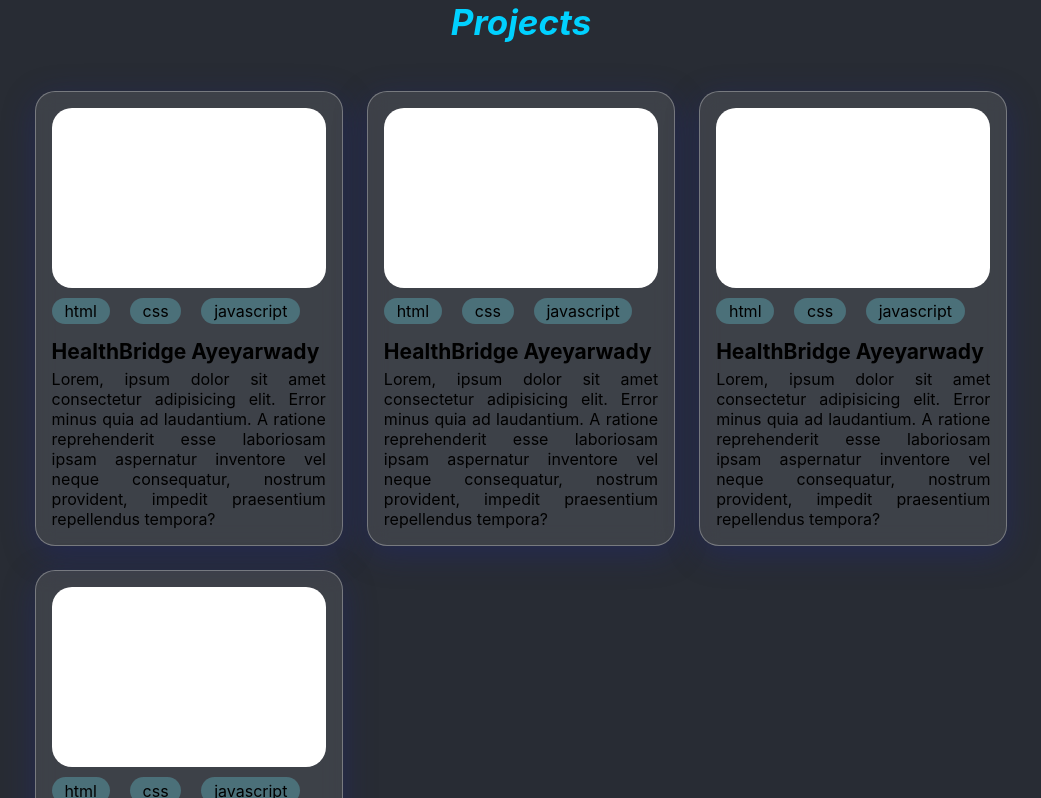
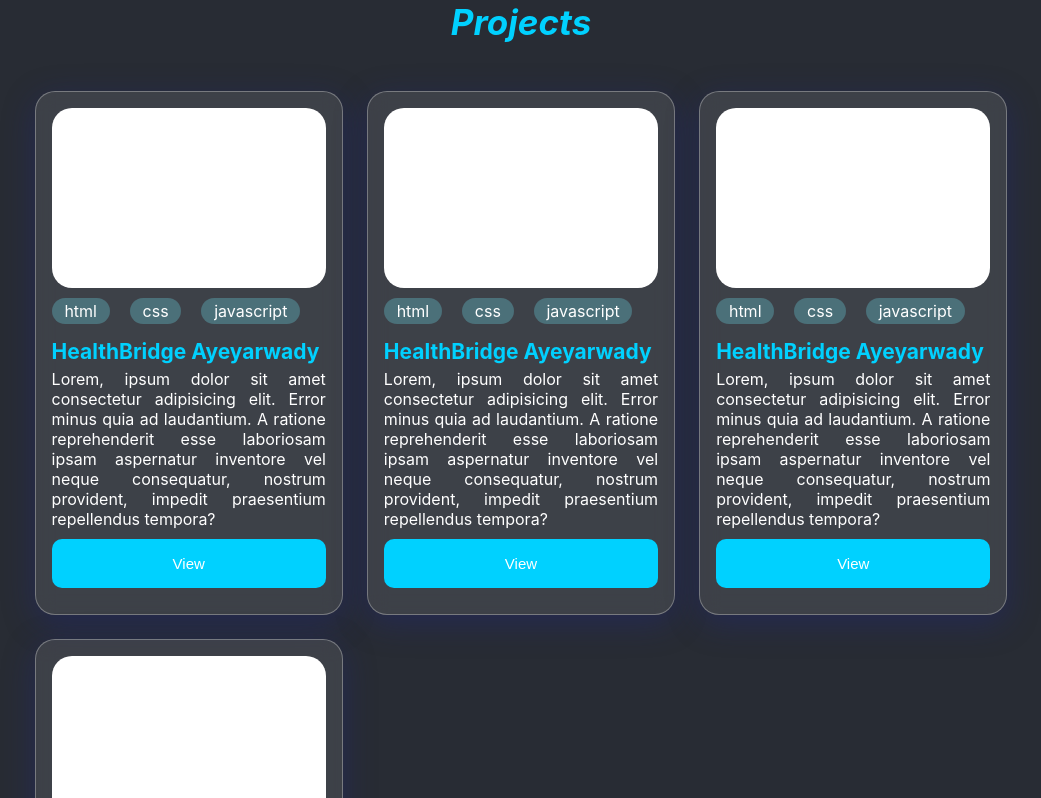
Before and after one commit to Lamin2005/laminhein, a React (Create React App) app: page / in a window 1280 px wide. Shown: the part 1343-2141 px from the top of the page, without its empty margins (119-1160 px from the left). Built offline with nearby package versions, Linux system fonts and the light colour scheme.

Commit message:
add button on div

```diff
--- a/src/component/Project-list.js
+++ b/src/component/Project-list.js
@@ -8,6 +8,7 @@ export let projectList = [
             minus quia ad laudantium. A ratione reprehenderit esse laboriosam
             ipsam aspernatur inventore vel neque consequatur, nostrum provident,
             impedit praesentium repellendus tempora?`,
+    plink: "link",
   },
 
   {
@@ -19,6 +20,7 @@ export let projectList = [
             minus quia ad laudantium. A ratione reprehenderit esse laboriosam
             ipsam aspernatur inventore vel neque consequatur, nostrum provident,
             impedit praesentium repellendus tempora?`,
+    plink: "link",
   },
 
   {
@@ -30,6 +32,7 @@ export let projectList = [
             minus quia ad laudantium. A ratione reprehenderit esse laboriosam
             ipsam aspernatur inventore vel neque consequatur, nostrum provident,
             impedit praesentium repellendus tempora?`,
+    plink: "link",
   },
 
   {
@@ -41,5 +44,6 @@ export let projectList = [
             minus quia ad laudantium. A ratione reprehenderit esse laboriosam
             ipsam aspernatur inventore vel neque consequatur, nostrum provident,
             impedit praesentium repellendus tempora?`,
+    plink: "link",
   },
 ];
--- a/src/component/Project.css
+++ b/src/component/Project.css
@@ -109,6 +109,30 @@
     animation: ripple 0.6s linear infinite;
 }
 
+.view_btn{
+    padding: 1rem 1rem;
+    background-color: #00d1ff;
+    color: white;
+    border: none;
+    width: 100%;
+    margin: 10px 0px;
+    border-radius: 10px;
+    cursor: pointer;
+    font-size: 15px;
+}
+
+.pwhite{
+    color:white;
+}
+
+.pblack{
+    color: black;
+}
+
+.pblue{
+    color: #00d1ff;
+}
+
 @keyframes ripple {
     0% {
         box-shadow: 0 0 0 0 rgba(255, 255, 255, 0.1), 0 0 0 20px rgba(255, 255, 255, 0.1), 0 0 0 40px rgba(255, 255, 255, 0.1), 0 0 0 60px rgba(255, 255, 255, 0.1);
@@ -119,11 +143,6 @@
     }
 }
 
-@media (max-width:1184px) and (min-width:768px) {
-    .project-list {
-        grid-template-columns: repeat(2, 1fr);
-    }
-}
 
 @media screen and (min-width:768px) {
 
@@ -136,3 +155,9 @@
         grid-template-columns: repeat(3, 1fr);
     }
 }
+
+@media (max-width:1184px) and (min-width:700px) {
+    .project-list {
+        grid-template-columns: repeat(2, 1fr);
+    }
+}
--- a/src/component/Project.jsx
+++ b/src/component/Project.jsx
@@ -1,23 +1,27 @@
 import "./Project.css";
 import { projectList } from "./Project-list";
+import { useTheme } from "../context/ThemeContext";
 
 let Project = () => {
+
+  let {darkMode} = useTheme();
+
   return (
     <div className="project-section">
       <h1>Projects</h1>
       <div className="project-list">
         {projectList.map((list) => {
           return (
-            <div className="list" key={list.id}>
+            <div className="list" key={list.pid}>
               <div className="pimg"></div>
               <div className="planguages">
-                <div className="language">{list.planguages[0]}</div>
-                <div className="language">{list.planguages[1]}</div>
-                <div className="language">{list.planguages[2]}</div>
+                <div className={`language  ${darkMode ? 'pwhite' : 'pblack'} }`} >{list.planguages[0]}</div>
+                <div className={`language  ${darkMode ? 'pwhite' : 'pblack'} }`}>{list.planguages[1]}</div>
+                <div className={`language  ${darkMode ? 'pwhite' : 'pblack'} }`}>{list.planguages[2]}</div>
               </div>
-              <h3 className="pname">{list.ptilte}</h3>
-              <p>{list.pdescription}</p>
-
+              <h3 className={`pname  ${darkMode ? 'pblue' : 'pblack'} }`} style={{ color: `${darkMode ? "pwhite" : "pblack"}` }}>{list.ptilte}</h3>
+              <p className={`${darkMode ? 'pwhite' : 'pblack'} }`}>{list.pdescription}</p>
+              <button className="view_btn">View</button>
             </div>
           );
         })}
```
